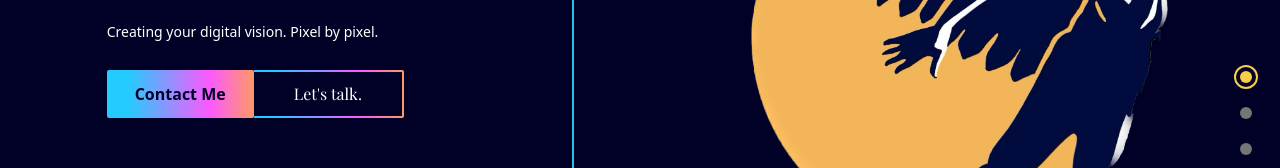
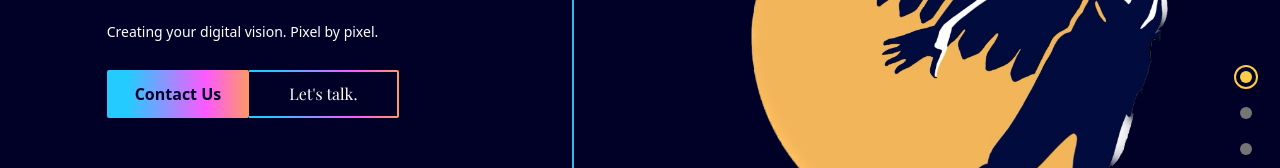
Before and after one commit to Daedalus-Digital/DeployedWindowPain, a React (Vite) app: page / in a window 1280 px wide. Shown: the part 409-577 px from the top of the page. Built offline with nearby package versions, Linux system fonts and the light colour scheme; a web font is replaced by a local one.

Commit message:
updated notes to-do list

```diff
--- a/src/scenes/Landing.jsx
+++ b/src/scenes/Landing.jsx
@@ -73,7 +73,7 @@ const Landing = ({ setSelectedPage }) => {
 						onClick={() => setSelectedPage("contact")}
 						href="#contact"
 					>
-						Contact Me
+						Contact Us
 					</AnchorLink>
 					<AnchorLink
 						className="rounded-r-sm bg-gradient-rainblue py-0.5 pr-0.5"
```
Also changed, not shown: 1 other file (tests, documents, lock files or other folders).
